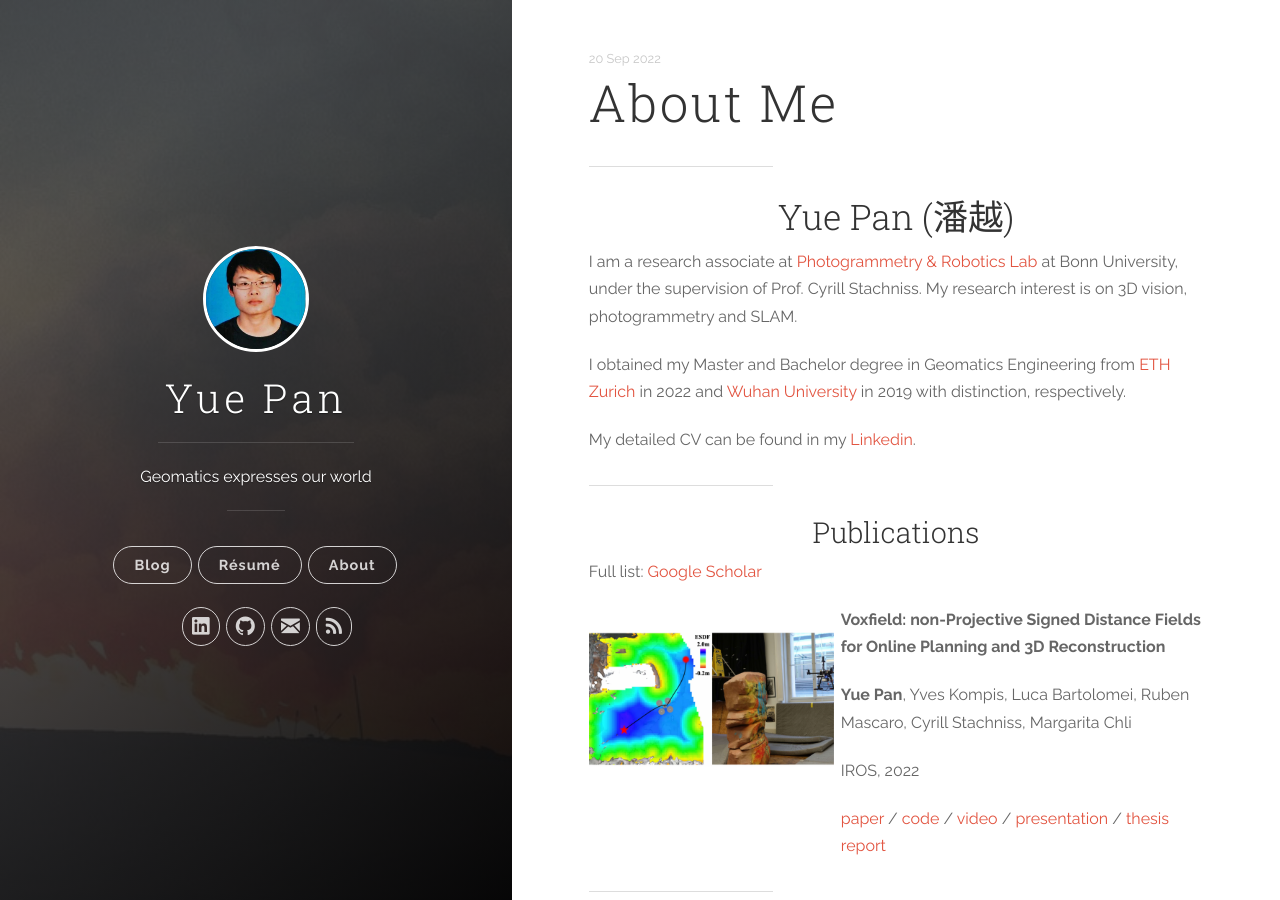
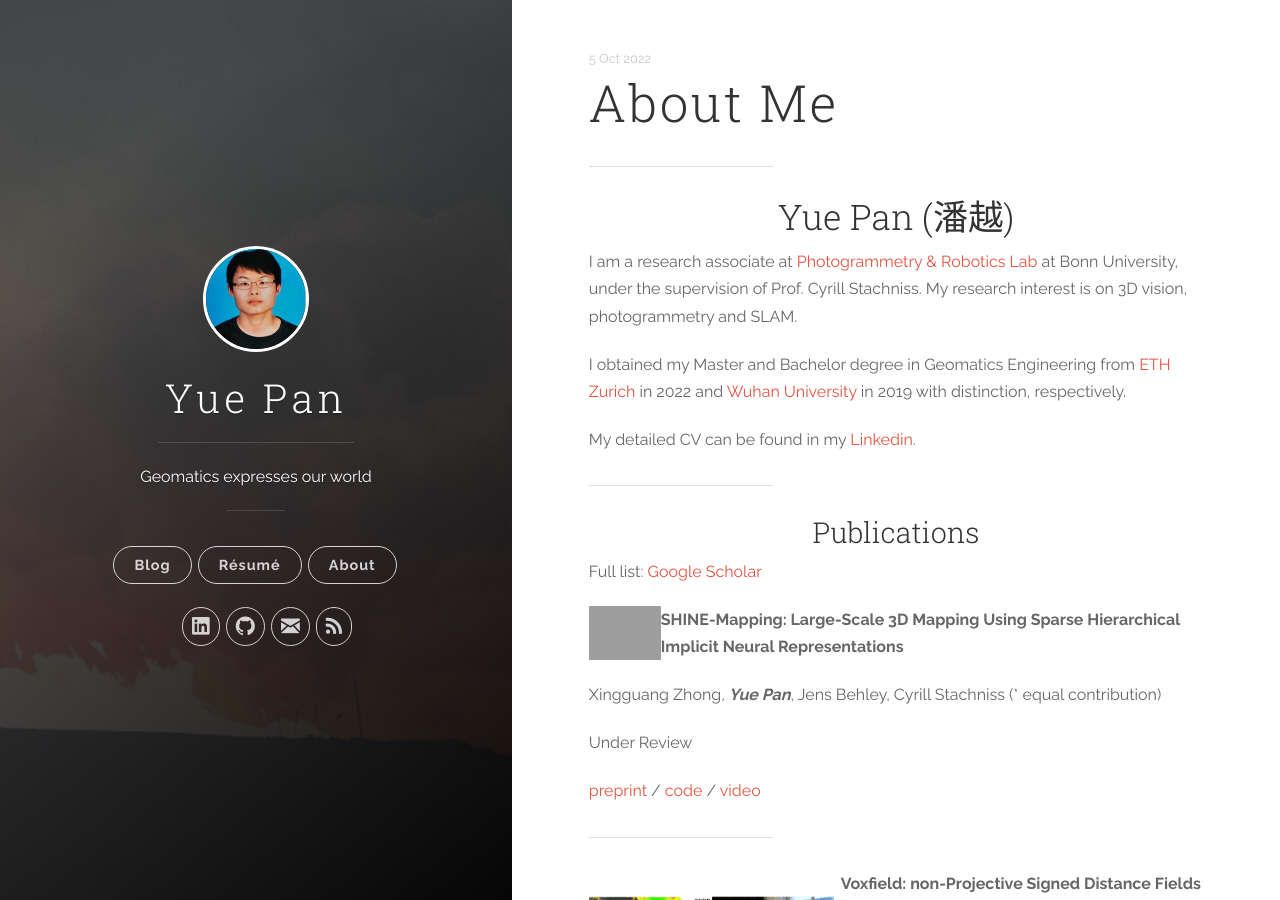
Before and after one commit to YuePanEdward/YuePanEdward.github.io, a Jekyll site: the page built from _posts/2022-10-05-about.md, in a window 1280 px wide and 900 px high. Built offline with Jekyll 4.4.1, drawn with Linux system fonts in a browser that asks for light colours; grey boxes are pictures that could not be loaded.

Commit message:
Update and rename 2022-9-20-about.md to 2022-10-05-about.md

```diff
--- a/_posts/2022-9-20-about.md
+++ b/_posts/2022-10-05-about.md
@@ -19,6 +19,17 @@ My detailed CV can be found in my [Linkedin](https://www.linkedin.com/in/yue-pan
 ### <center>Publications</center>
 
 Full list: [Google Scholar](https://scholar.google.com/citations?hl=en&user=PUlWya8AAAAJ)
+
+
+<img align="left" src="../assets/shine_teaser.png" style="zoom: 18%;"/>**SHINE-Mapping: Large-Scale 3D Mapping Using Sparse Hierarchical Implicit Neural Representations**
+
+Xingguang Zhong*, **Yue Pan***, Jens Behley, Cyrill Stachniss (* equal contribution)
+
+Under Review
+
+[preprint](https://arxiv.org/abs/2210.02299) / [code](https://github.com/PRBonn/SHINE_mapping) / [video]()
+
+---
 
 <img align="left" src="../assets/voxfield_teaser.png" style="zoom: 18%;"/>**Voxfield: non-Projective Signed Distance Fields for Online Planning and 3D Reconstruction**
 
```
